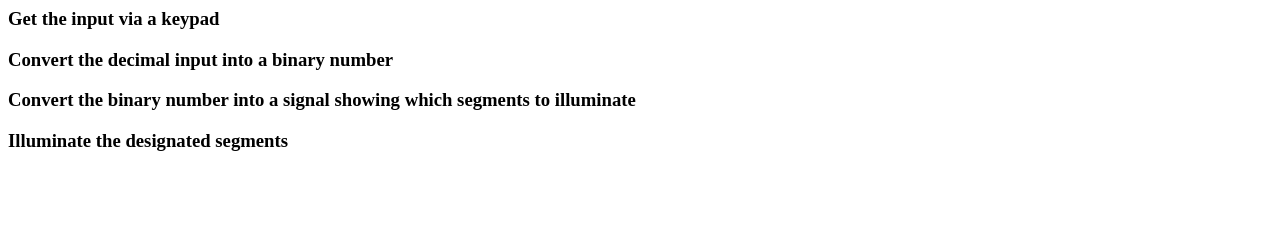
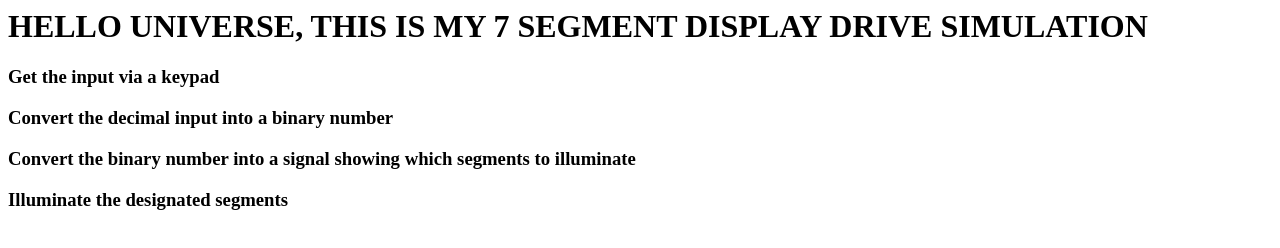
Before and after one commit to dunworry91/JustinS-inf1339-week01, a plain HTML site: page docs/v01.html in a window 1280 px wide. Drawn offline with Linux system fonts and the light colour scheme.

Commit message:
Update v01.html

```diff
--- a/docs/v01.html
+++ b/docs/v01.html
@@ -3,6 +3,7 @@
 <title> Hello Universe </title>
 </head>
 <body>
+<h1>HELLO UNIVERSE, THIS IS MY 7 SEGMENT DISPLAY DRIVE SIMULATION</h1>
 <h3>Get the input via a keypad</h3>
 <h3>Convert the decimal input into a binary number</h3>
 <h3>Convert the binary number into a signal showing which segments to illuminate</h3>
```
